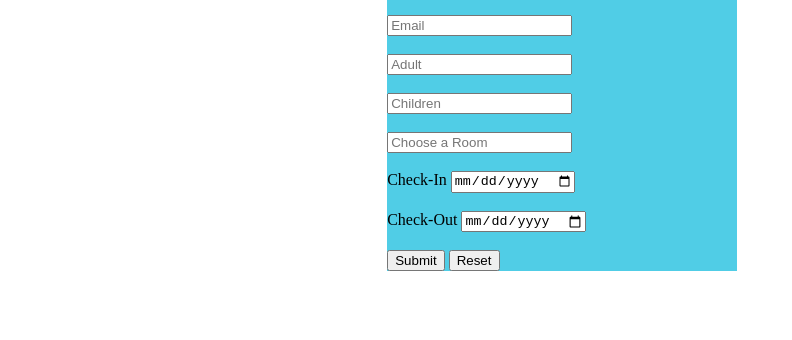
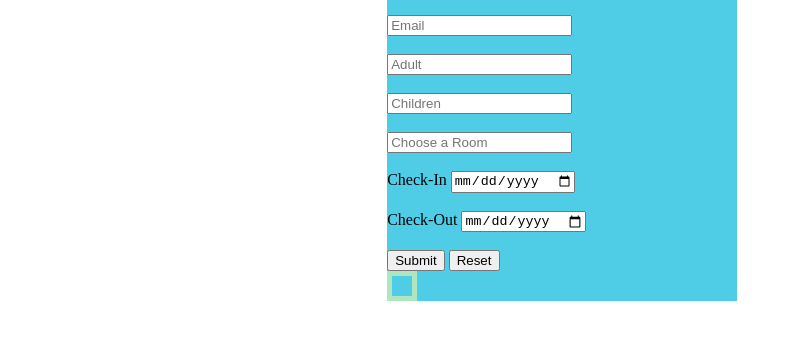
Before and after one commit to fredana/flatiron-frontend-phase-1-app-project, a plain HTML site: page index.html in a window 1280 px wide. Shown: the part 162-502 px from the top of the page, without its empty margins (0-792 px from the left). Drawn offline with Linux system fonts and the light colour scheme.

Commit message:
CONFIRMATION SECTION STYLE ADDED

```diff
--- a/styles.css
+++ b/styles.css
@@ -15,3 +15,11 @@ body{
     background-repeat: no-repeat;
     background-size: cover;
 }
+
+#confirmation{
+    border: 5px solid rgb(173, 230, 192);
+    padding: 10px;
+    width: fit-content;
+    text-align: center;
+
+}
```
